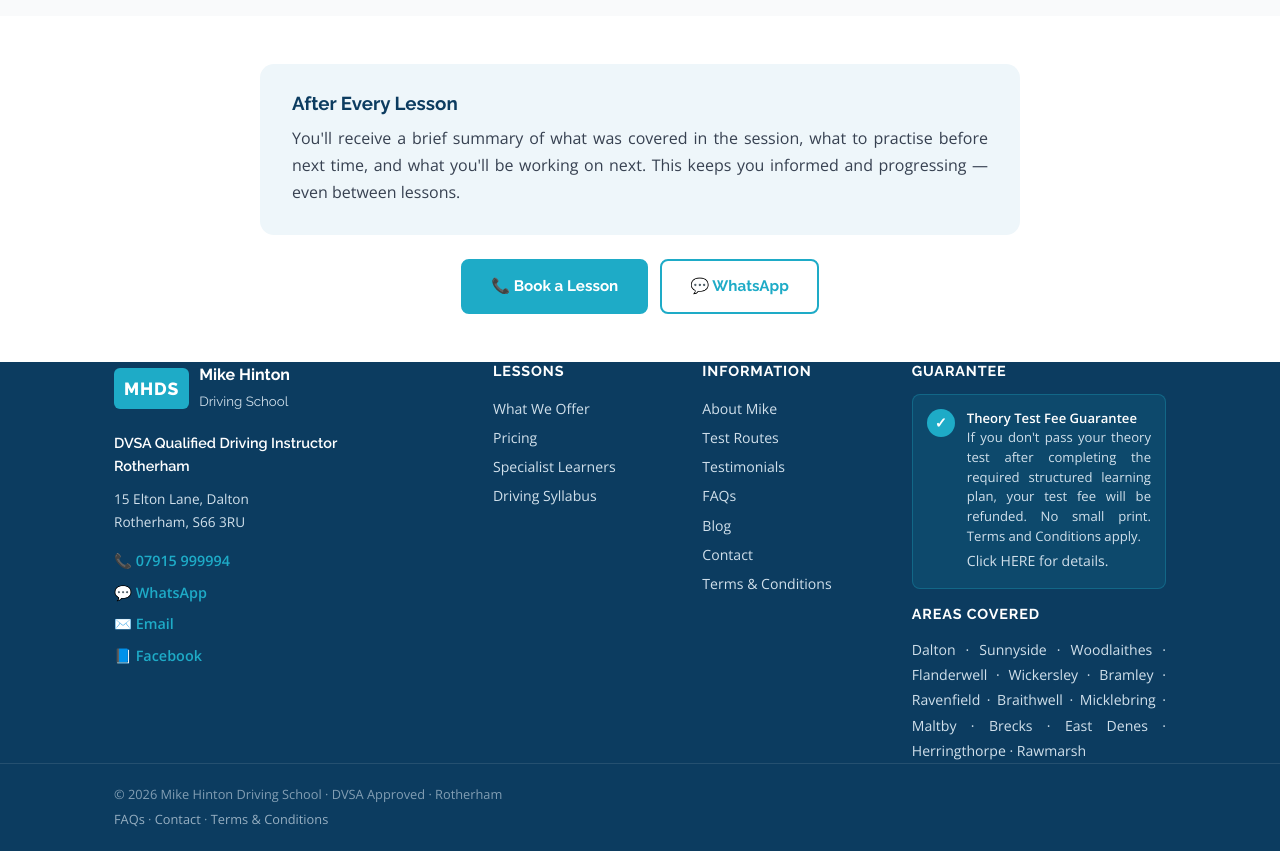
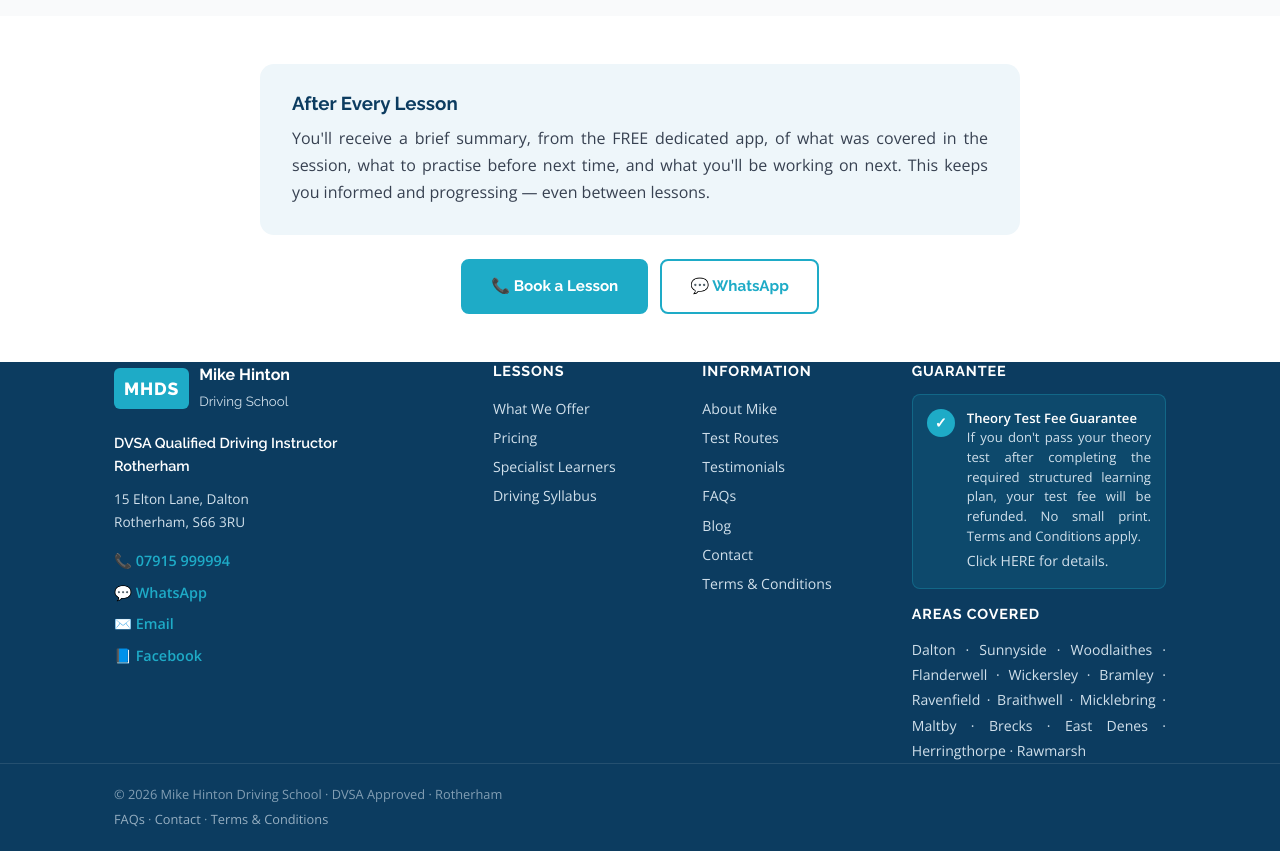
Before and after one commit to mikehinton-wq/mods-website, a React (Vite) app: page /driving-syllabus in a window 1280 px wide. Shown: the part 3340-4191 px from the top of the page. Built offline with nearby package versions, Linux system fonts and the light colour scheme.

Commit message:
Update site

```diff
--- a/src/pages/DrivingSyllabus.jsx
+++ b/src/pages/DrivingSyllabus.jsx
@@ -223,7 +223,7 @@ export default function DrivingSyllabus() {
           <div style={{ marginTop: 0, background: 'var(--pale-blue)', borderRadius: 'var(--radius-lg)', padding: '28px 32px', maxWidth: 760, margin: '0 auto' }}>
             <h3 style={{ marginBottom: 10 }}>After Every Lesson</h3>
             <p style={{ color: 'var(--grey-700)', lineHeight: 1.7 }}>
-              You'll receive a brief summary of what was covered in the session, what to practise
+              You'll receive a brief summary, from the FREE dedicated app, of what was covered in the session, what to practise
               before next time, and what you'll be working on next. This keeps you informed and
               progressing — even between lessons.
             </p>
```
